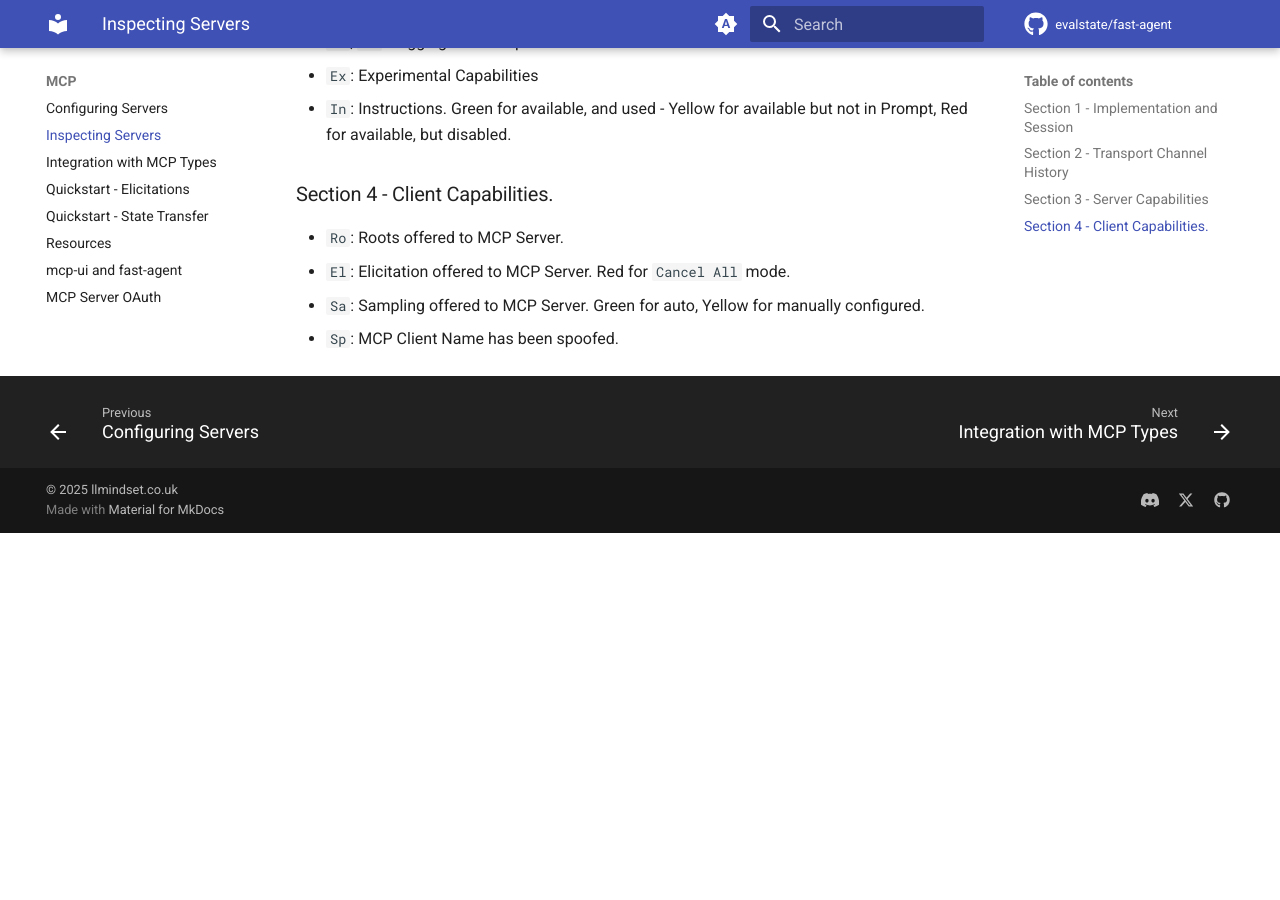
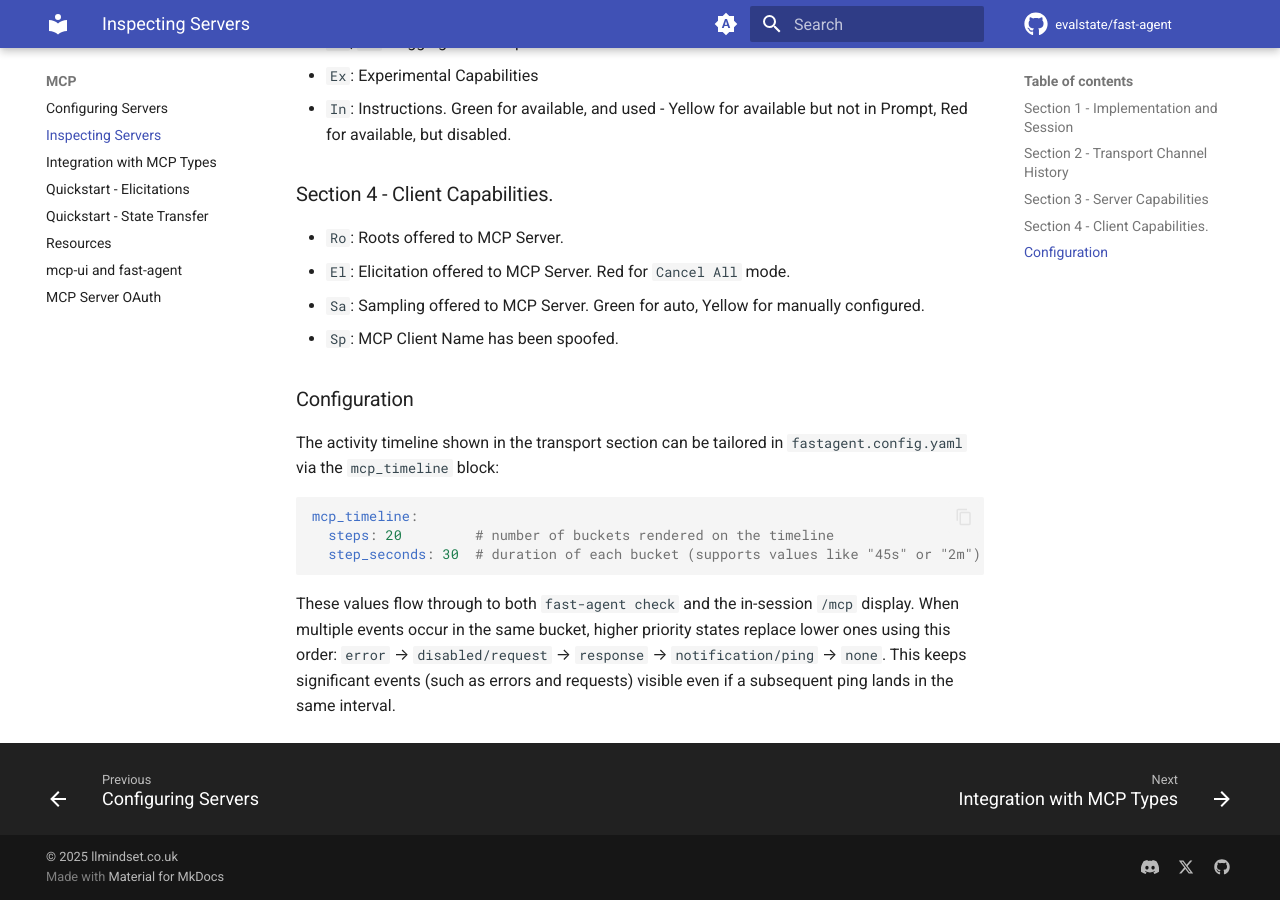
Before and after one commit to evalstate/fast-agent-docs, an MkDocs documentation site: the page built from docs/mcp/mcp_display.md, in a window 1280 px wide and 900 px high, scrolled down 1168 px. Built offline with MkDocs 1.6.1 and Material for MkDocs 9.7.7, drawn with Linux system fonts in a browser that asks for light colours; comment, search, counter and statistics services are not loaded; before the commit the page ends 1701 px from its top, so only the background shows below that.

Commit message:
configuration of display

````diff
--- a/docs/mcp/mcp_display.md
+++ b/docs/mcp/mcp_display.md
@@ -25,3 +25,15 @@ Shows activity from the Streamable HTTP GET and POST handlers for the MCP Server
 - `El`: Elicitation offered to MCP Server. Red for `Cancel All` mode.
 - `Sa`: Sampling offered to MCP Server. Green for auto, Yellow for manually configured.
 - `Sp`: MCP Client Name has been spoofed.
+
+### Configuration
+
+The activity timeline shown in the transport section can be tailored in `fastagent.config.yaml` via the `mcp_timeline` block:
+
+```yaml
+mcp_timeline:
+  steps: 20         # number of buckets rendered on the timeline
+  step_seconds: 30  # duration of each bucket (supports values like "45s" or "2m")
+```
+
+These values flow through to both `fast-agent check` and the in-session `/mcp` display. When multiple events occur in the same bucket, higher priority states replace lower ones using this order: `error` → `disabled/request` → `response` → `notification/ping` → `none`. This keeps significant events (such as errors and requests) visible even if a subsequent ping lands in the same interval.
````
